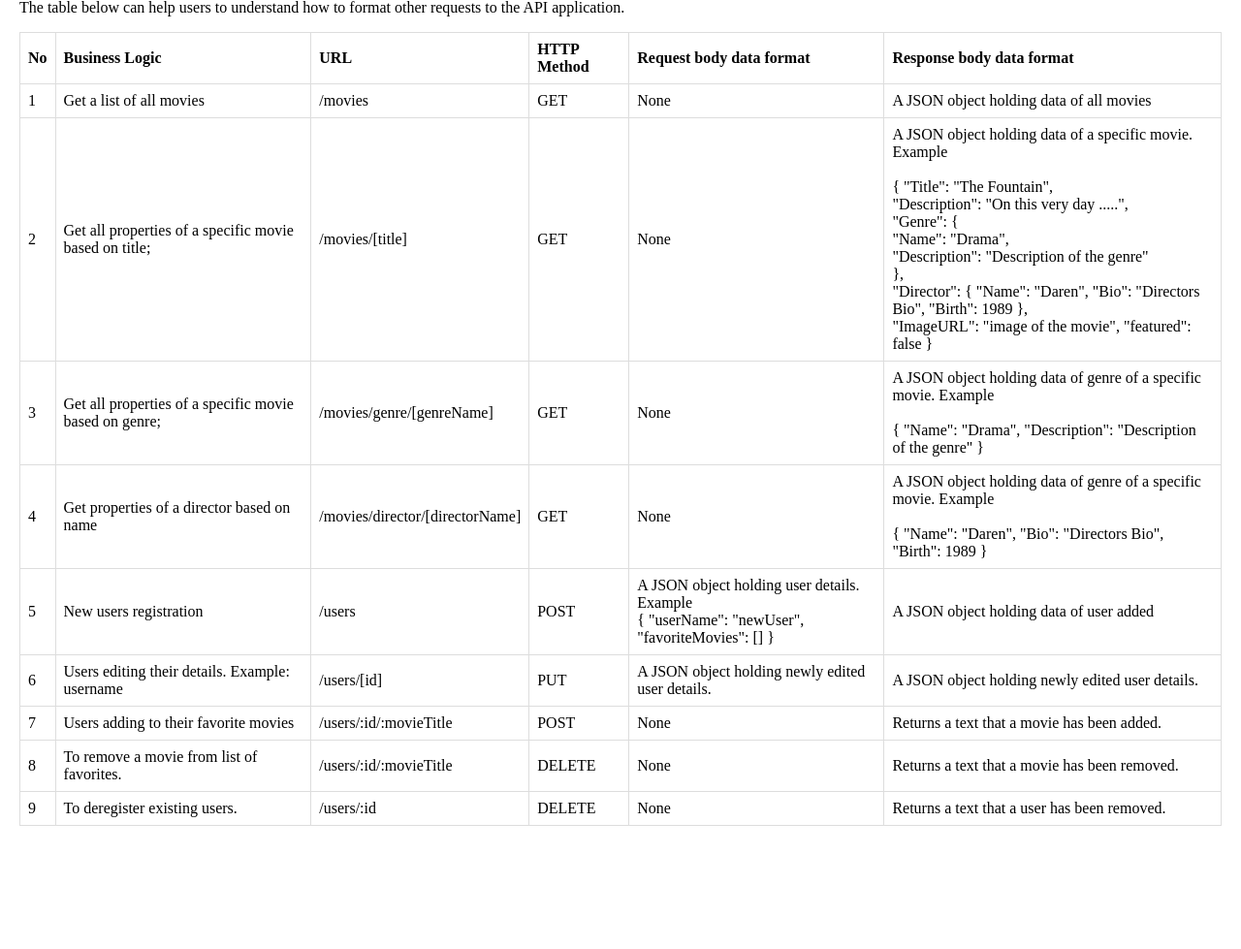
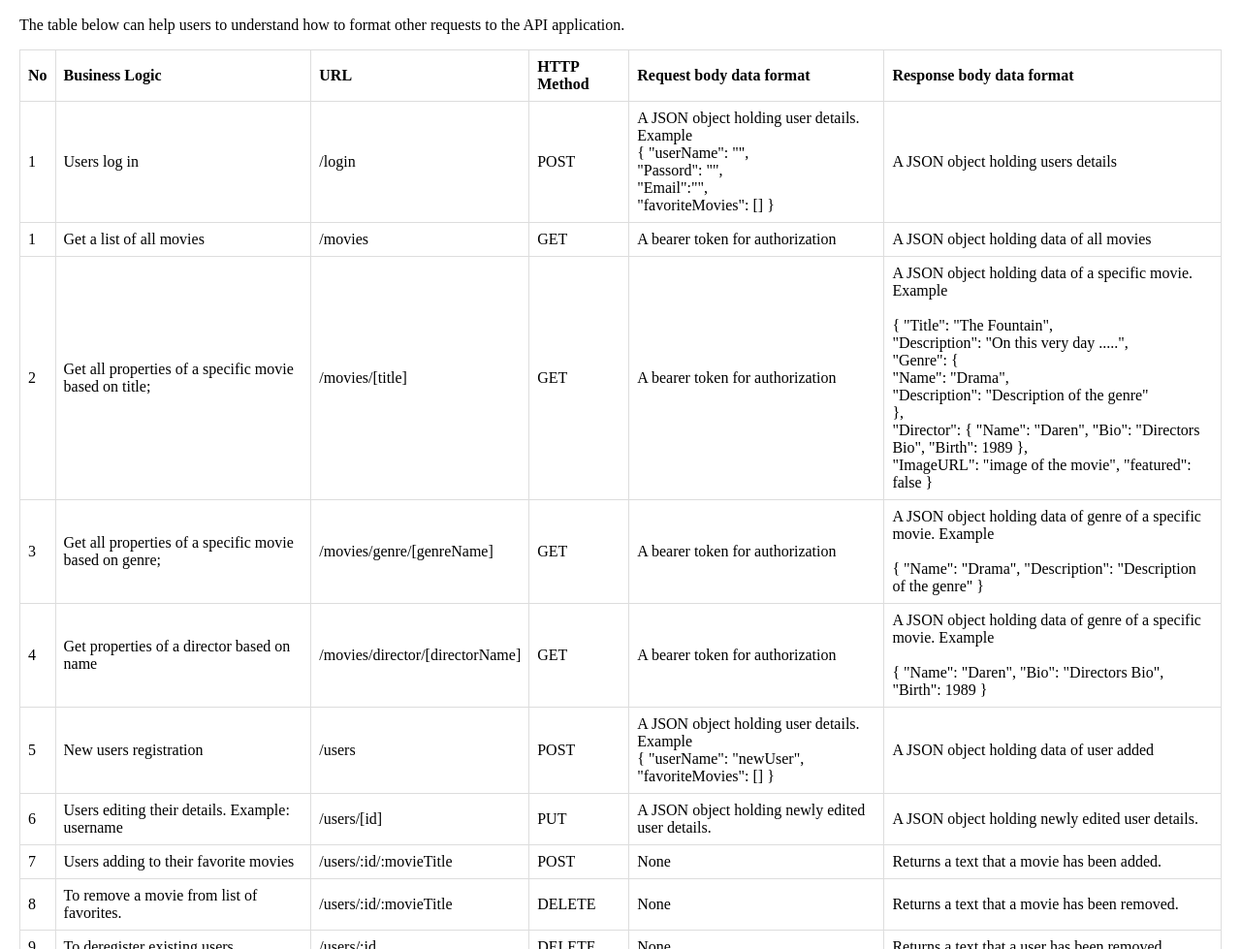
Before and after one commit to Adeniyi-Bella/movie-API, a website: page public/documentation.html in a window 1280 px wide. Shown: the part 805-1784 px from the top of the page at 97% size. Before the commit the page ends 1697 px from the top, so only its background shows below. Drawn offline with Linux system fonts and the light colour scheme.

Commit message:
updated documentation for api

```diff
--- a/public/documentation.html
+++ b/public/documentation.html
@@ -25,6 +25,8 @@
                 href="https://www.postman.com/downloads/" target="_blank">Here.</a>
         </p>
         <p>Using the post method in postman, follow the picture below by adding neccessary data to complete the request and hit enter on your keyboard.
+        After registration is completed, users needs to log in using the /login endpoint, where they would be issued with an
+        authorization token. With this token, users have access to all other endpoints as shown in the table below.
         </p>
         <img src="ex1.JPG" style="height: 500px;" alt="">
     </section>
@@ -45,10 +47,24 @@
             </tr>
             <tr>
                 <td>1</td>
+                <td>Users log in</td>
+                <td>/login</td>
+                <td>POST</td>
+                <td>A JSON object holding user details. Example <br>
+                    {
+                    "userName": "",<br>
+                    "Passord": "",<br>
+                    "Email":"",<br>
+                    "favoriteMovies": []
+                    }</td>
+                <td>A JSON object holding users details</td>
+            </tr>
+            <tr>
+                <td>1</td>
                 <td>Get a list of all movies</td>
                 <td>/movies</td>
                 <td>GET</td>
-                <td>None</td>
+                <td>A bearer token for authorization</td>
                 <td>A JSON object holding data of all movies</td>
             </tr>
             <tr>
@@ -56,7 +72,7 @@
                 <td>Get all properties of a specific movie based on title;</td>
                 <td>/movies/[title]</td>
                 <td>GET</td>
-                <td>None</td>
+                <td>A bearer token for authorization</td>
                 <td>A JSON object holding data of a specific movie. Example
                     <br><br>{
                     "Title": "The Fountain", <br>
@@ -80,7 +96,7 @@
                 <td>Get all properties of a specific movie based on genre;</td>
                 <td>/movies/genre/[genreName]</td>
                 <td>GET</td>
-                <td>None</td>
+                <td>A bearer token for authorization</td>
                 <td>A JSON object holding data of genre of a specific movie. Example
                     <br><br>
                     {
@@ -94,7 +110,7 @@
                 <td>Get properties of a director based on name</td>
                 <td>/movies/director/[directorName]</td>
                 <td>GET</td>
-                <td>None
+                <td>A bearer token for authorization
                 </td>
                 <td>A JSON object holding data of genre of a specific movie. Example
                     <br><br>
```
